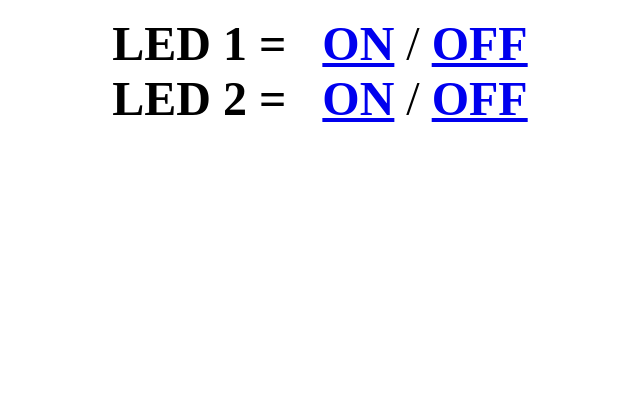
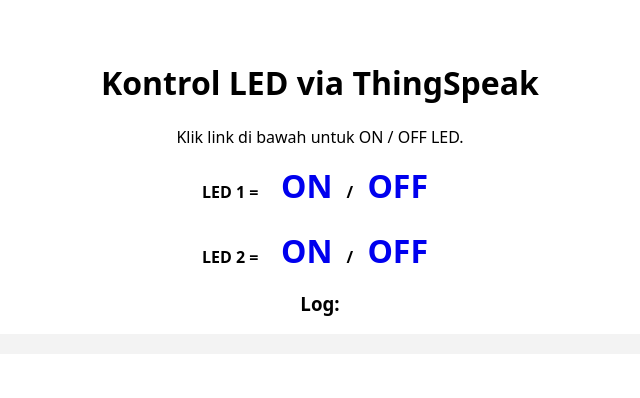
Before and after one commit to IrfanaDipa/PraktikumIoT_7, a PHP site: page / in a window 1280 px wide. Shown: the top 398 px of the page, without its empty margins (320-960 px from the left). Run offline with PHP 8.4, Linux system fonts and the light colour scheme.

Commit message:
Update index.php 2

```diff
--- a/index.php
+++ b/index.php
@@ -4,30 +4,67 @@
     <meta charset="UTF-8">
     <meta name="viewport" content="width=device-width, initial-scale=1.0">
     <title>LED ON/OFF</title>
+    <style>
+      body { font-family: system-ui, sans-serif; padding: 32px; text-align: center; }
+      a { font-size: 32px; margin: 10px; text-decoration: none; }
+      a:hover { color: blue; }
+      pre { background: #f3f3f3; padding: 10px; text-align: left; }
+    </style>
   </head>
 
   <body>
-    <p align="center">
-      <font size="8">
-        <b>
-          LED 1 = &nbsp
-          <a href="https://api.thingspeak.com/update?api_key=8PJBRCJGV5DU4MJM&field1=1">ON</a>
-        </b>
-        /
-        <b>
-          <a href="https://api.thingspeak.com/update?api_key=8PJBRCJGV5DU4MJM&field1=0">OFF</a>
-        </b>
-        <br>
-        <b>
-          LED 2 = &nbsp
-          <a href="https://api.thingspeak.com/update?api_key=8PJBRCJGV5DU4MJM&field2=1">ON</a>
-        </b>
-        /
-        <b>
-          <a href="https://api.thingspeak.com/update?api_key=8PJBRCJGV5DU4MJM&field2=0">OFF</a>
-        </b>
-        <br>
-      </font>
-    </p>
+    <h1>Kontrol LED via ThingSpeak</h1>
+    <p>Klik link di bawah untuk ON / OFF LED.</p>
+
+    <div>
+      <b>
+        LED 1 = &nbsp;
+        <a href="https://api.thingspeak.com/update?api_key=8PJBRCJGV5DU4MJM&field1=1" data-field="1" data-value="1">ON</a> /
+        <a href="https://api.thingspeak.com/update?api_key=8PJBRCJGV5DU4MJM&field1=0" data-field="1" data-value="0">OFF</a>
+      </b>
+    </div>
+    <br>
+    <div>
+      <b>
+        LED 2 = &nbsp;
+        <a href="https://api.thingspeak.com/update?api_key=8PJBRCJGV5DU4MJM&field2=1" data-field="2" data-value="1">ON</a> /
+        <a href="https://api.thingspeak.com/update?api_key=8PJBRCJGV5DU4MJM&field2=0" data-field="2" data-value="0">OFF</a>
+      </b>
+    </div>
+
+    <h3>Log:</h3>
+    <pre id="output"></pre>
+
+    <script>
+      const API_KEY = "8PJBRCJGV5DU4MJM";
+      let lastUpdate = 0;
+
+      document.querySelectorAll("a").forEach(link => {
+        link.addEventListener("click", async (e) => {
+          e.preventDefault(); // cegah pindah halaman
+
+          const field = e.target.dataset.field;
+          const value = e.target.dataset.value;
+
+          const now = Date.now();
+          if (now - lastUpdate < 15000) {
+            document.getElementById("output").textContent +=
+              `Tunggu 15 detik sebelum update lagi!\n`;
+            return;
+          }
+
+          const url = `https://api.thingspeak.com/update?api_key=${API_KEY}&field${field}=${value}`;
+          try {
+            const r = await fetch(url);
+            const res = await r.text();
+            document.getElementById("output").textContent +=
+              `LED${field} set to ${value} → Entry ${res}\n`;
+            lastUpdate = now;
+          } catch (err) {
+            document.getElementById("output").textContent += `Error: ${err}\n`;
+          }
+        });
+      });
+    </script>
   </body>
 </html>
```
